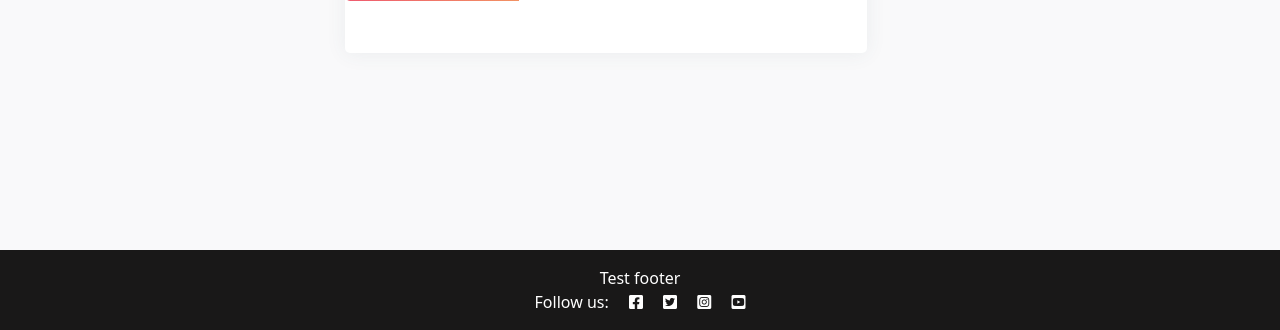
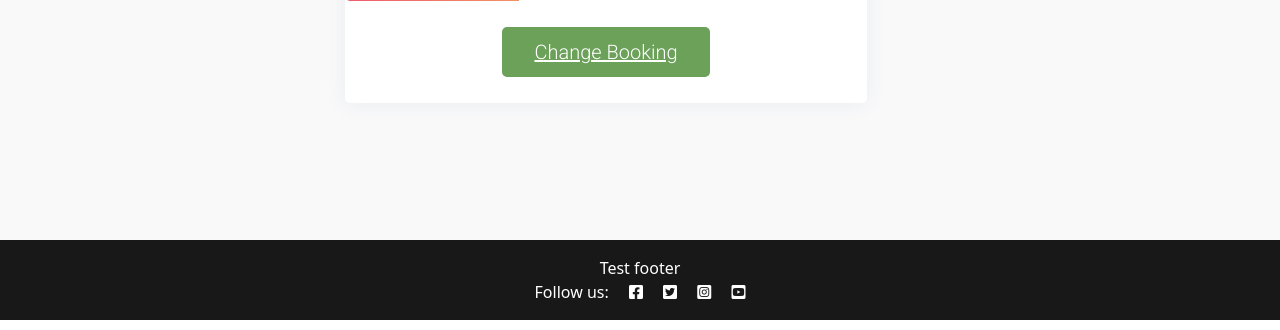
Before and after one commit to Julia-cloudname/marisol-2.0, a Django app: page /profile/ in a window 1280 px wide. Shown: the part 1054-1384 px from the top of the page. Run offline with Django 3.2, Linux system fonts and the light colour scheme; the visitor is signed in with stand-in values (Sample User, id 1); data that the repository does not hold is empty; some libraries are stand-ins or nearby versions.

Commit message:
Add change_booking page

```diff
--- a/blog/urls.py
+++ b/blog/urls.py
@@ -1,5 +1,5 @@
 from django.urls import path
-from .views import PostList, PostDetail, BookingView, SuccessView, UserProfileView
+from .views import PostList, PostDetail, BookingView, SuccessView, UserProfileView, ChangeBookingView
 
 urlpatterns = [
     path('', PostList.as_view(), name='index'),
@@ -7,4 +7,5 @@ urlpatterns = [
     path('booking/', BookingView.as_view(), name='booking'),
     path('success/', SuccessView.as_view(), name='success_page'),
     path('profile/', UserProfileView.as_view(), name='profile'),
+    path('change_booking/', ChangeBookingView.as_view(), name='change_booking'),
 ]
--- a/blog/views.py
+++ b/blog/views.py
@@ -141,3 +141,37 @@ class UserProfileView(View):
             last_booking = None
 
         return render(request, 'profile.html', {"last_booking": last_booking})
+
+
+class ChangeBookingView(View):
+    def get(self, request, *args, **kwargs):
+        try:
+            last_booking = CallBooking.objects.filter(user=request.user).latest('call_date', 'call_time')
+            booking_form = CallBookingForm(instance=last_booking)
+        except CallBooking.DoesNotExist:
+            last_booking = None
+            booking_form = None
+
+        return render(
+            request,
+            "change_booking.html",
+            {"booking_form": booking_form},
+        )
+
+    def post(self, request, *args, **kwargs):
+        try:
+            last_booking = CallBooking.objects.filter(user=request.user).latest('call_date', 'call_time')
+            booking_form = CallBookingForm(request.POST, instance=last_booking)
+        except CallBooking.DoesNotExist:
+            last_booking = None
+            booking_form = None
+
+        if booking_form and booking_form.is_valid():
+            booking_form.save()
+            return redirect(reverse('profile'))
+
+        return render(
+            request,
+            "change_booking.html",
+            {"booking_form": booking_form},
+        )
--- a/marisol/urls.py
+++ b/marisol/urls.py
@@ -15,7 +15,7 @@ Including another URLconf
 """
 from django.contrib import admin
 from django.urls import path, include
-from blog.views import PostList, PostDetail, BookingView, SuccessView, UserProfileView
+from blog.views import PostList, PostDetail, BookingView, SuccessView, UserProfileView, ChangeBookingView
 from allauth.account.views import LogoutView
 
 urlpatterns = [
@@ -28,4 +28,5 @@ urlpatterns = [
     path("accounts/", include("allauth.urls")),
     path('accounts/logout/', LogoutView.as_view(), name='account_logout'),
     path('summernote/', include('django_summernote.urls')),
+    path('change_booking/', ChangeBookingView.as_view(), name='change_booking'),
 ]
--- a/static/css/style.css
+++ b/static/css/style.css
@@ -63,9 +63,24 @@
 
 .row {
     display: flex;
-    margin-bottom: 10%;
+    margin-bottom: 5%;
 }
 
+.change_booking_button {
+    text-align: center;
+    margin-bottom: 5%;
+    font-size: 20px;
+    font-family: "Roboto", sans-serif;
+    background-color: #6ca159;
+    color: white;
+    border: none;
+    padding: 10px 20px;
+    border-radius: 5px;
+    cursor: pointer;
+    transition: background-color 0.3s ease-in-out;
+    margin-left: 30%;
+    margin-right: 30%;
+}
 
 .footer {
     padding: 20px;
@@ -210,3 +225,10 @@ p {
     -webkit-transition: all 0.3s ease-in-out;
     transition: all 0.3s ease-in-out;
 }
+
+@media (min-width: 576px) {
+    .col-sm-6 {
+        flex: 0 0 auto;
+        width: fit-content;
+    }
+}
--- a/templates/profile.html
+++ b/templates/profile.html
@@ -32,8 +32,8 @@
                                 </div>
                             </div>
                             <div class="card-block">
-                                    {% if last_booking %}
-                                <h6 class= "m-b-10 f-w-600">Last booked call</h6>
+                                {% if last_booking %}
+                                <h6 class="m-b-10 f-w-600">Last booked call</h6>
                                 <div class="col-sm-6">
                                     <p class="m-b-10 f-w-600">Client name</p>
                                     <h6 class="text-muted f-w-400">{{ last_booking.client_name }}</h6>
@@ -51,13 +51,14 @@
                                 {% else %}
                                 <h6 class="text-muted f-w-400">You don't have booked calls</h6>
                                 {% endif %}
-                                </div>
                             </div>
                         </div>
                     </div>
+                    <a class="change_booking_button" href="{% url 'change_booking' %}">Change Booking</a>
                 </div>
             </div>
         </div>
     </div>
 </div>
+</div>
 {% endblock %}
--- a/templates/success_page.html
+++ b/templates/success_page.html
@@ -9,6 +9,7 @@
             <p>Thank you for booking a call with us. We have received your request and will contact you at the scheduled time.</p>
             <p>If you have any questions or need to reschedule, please contact our support team at support@example.com.</p>
         </div>
+        <a href="change_booking"> Change booking</a>
     </div>
 </div>
 {% endblock %}
```
Also changed, not shown: templates/change_booking.html (added, +26 -0 lines).
